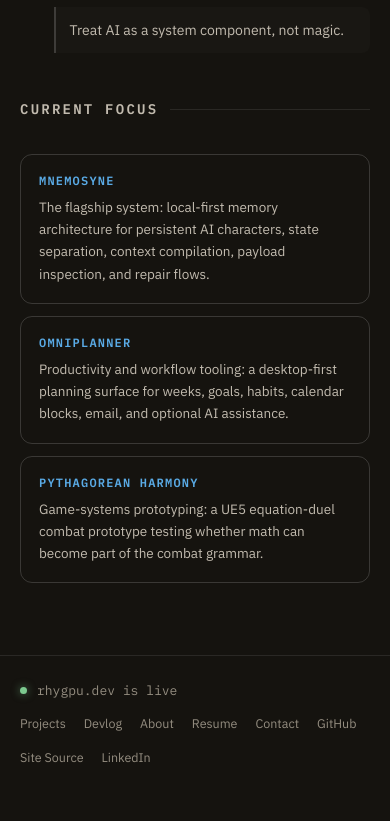
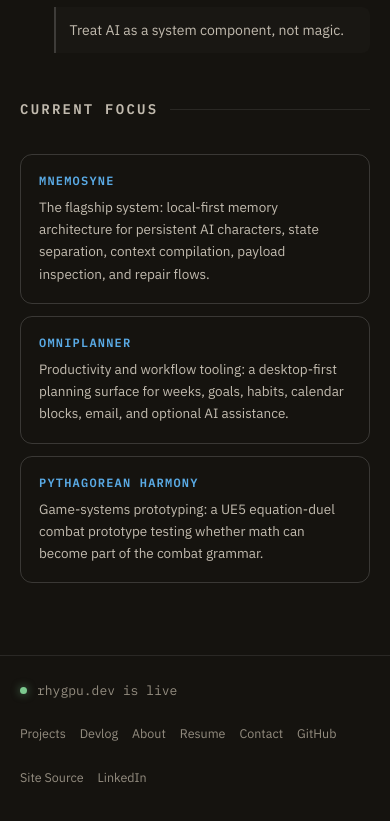
Before and after one commit to RhyGPU/rhygpu.dev, an Astro site: page /about in a window 390 px wide. Shown: the part 2004-2825 px from the top of the page. Before the commit the page ends 2795 px from the top, so only its background shows below. Built offline with nearby package versions, Linux system fonts and the light colour scheme; Astro itself is replaced by a stand-in of ours.

Commit message:
Fix mobile tap targets

```diff
--- a/src/pages/index.astro
+++ b/src/pages/index.astro
@@ -212,6 +212,7 @@ const statusDot = (status: string) => {
   .home-flagship-card { grid-template-columns: 1fr; }
   .home-flagship-media { min-height: 220px; border-left: 0; border-top: 1px solid var(--border-strong); }
   .home-secondary-grid { grid-template-columns: 1fr; }
+  .home-flagship-links a, .home-secondary-link, .home-devlog-head a { display: inline-flex; align-items: center; min-height: 36px; }
   .home-stats { grid-template-columns: repeat(2, 1fr); }
   .home-stat:nth-child(2) { border-right: 0; }
   .home-devlog-row { flex-wrap: wrap; gap: 6px 20px; }
--- a/src/styles/global.css
+++ b/src/styles/global.css
@@ -247,5 +247,7 @@ a:focus-visible { outline: 1px solid rgba(90,171,230,0.6); outline-offset: 3px;
   .wrap { padding: 0 20px; }
   .devlog-link { grid-template-columns: 40px 1fr auto; gap: 0 12px; }
   .site-footer-inner { flex-direction: column; align-items: flex-start; }
+  .site-footer-links { gap: 8px 14px; }
+  .site-footer-links a { display: inline-flex; align-items: center; min-height: 36px; }
   .prose p { font-size: 14px; }
 }
```
